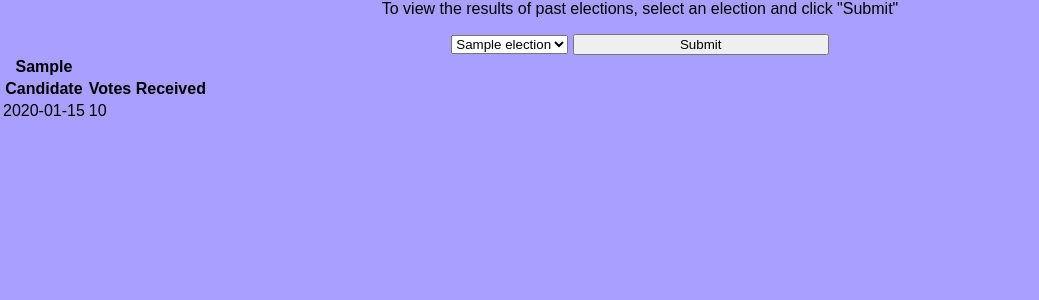
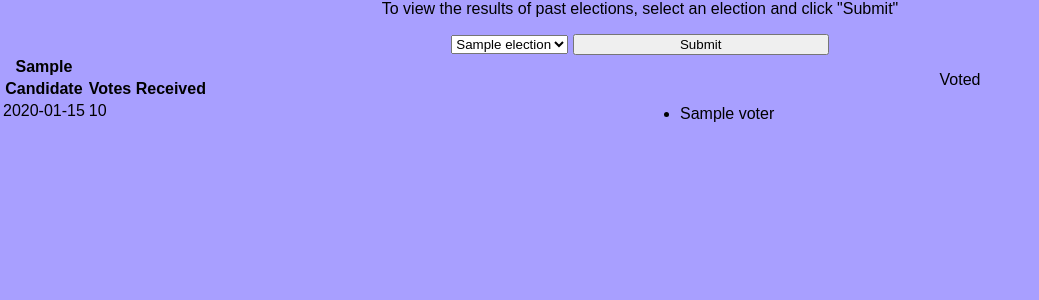
Before and after one commit to bigshebang/virtual_election_booth, a Python web app: template voting/templates/election.html in a window 1280 px wide. Shown: the part 26-326 px from the top of the page, without its empty margins (0-1039 px from the left). Run offline with Jinja, Linux system fonts and the light colour scheme; the template is opened without the code that fills it: most values are stand-ins (such as "Sample title", 1, 10 or a date in 2020).

Commit message:
Update election.html

```diff
--- a/voting/templates/election.html
+++ b/voting/templates/election.html
@@ -32,7 +32,7 @@
 		{% endfor %}
 		</table>
 	</div>
-	{% if voters %}
+	{% if voted %}
 	<div class='voters'>
 		<p>Voted</p>
 		<ul>
@@ -41,6 +41,8 @@
 			{% endfor %}
 		</ul>
 	</div>
+	{% endif %}
+	{% if notVoted %}
 	<div class='voters'>
 		<p>Did not vote</p>
 		<ul>
```
